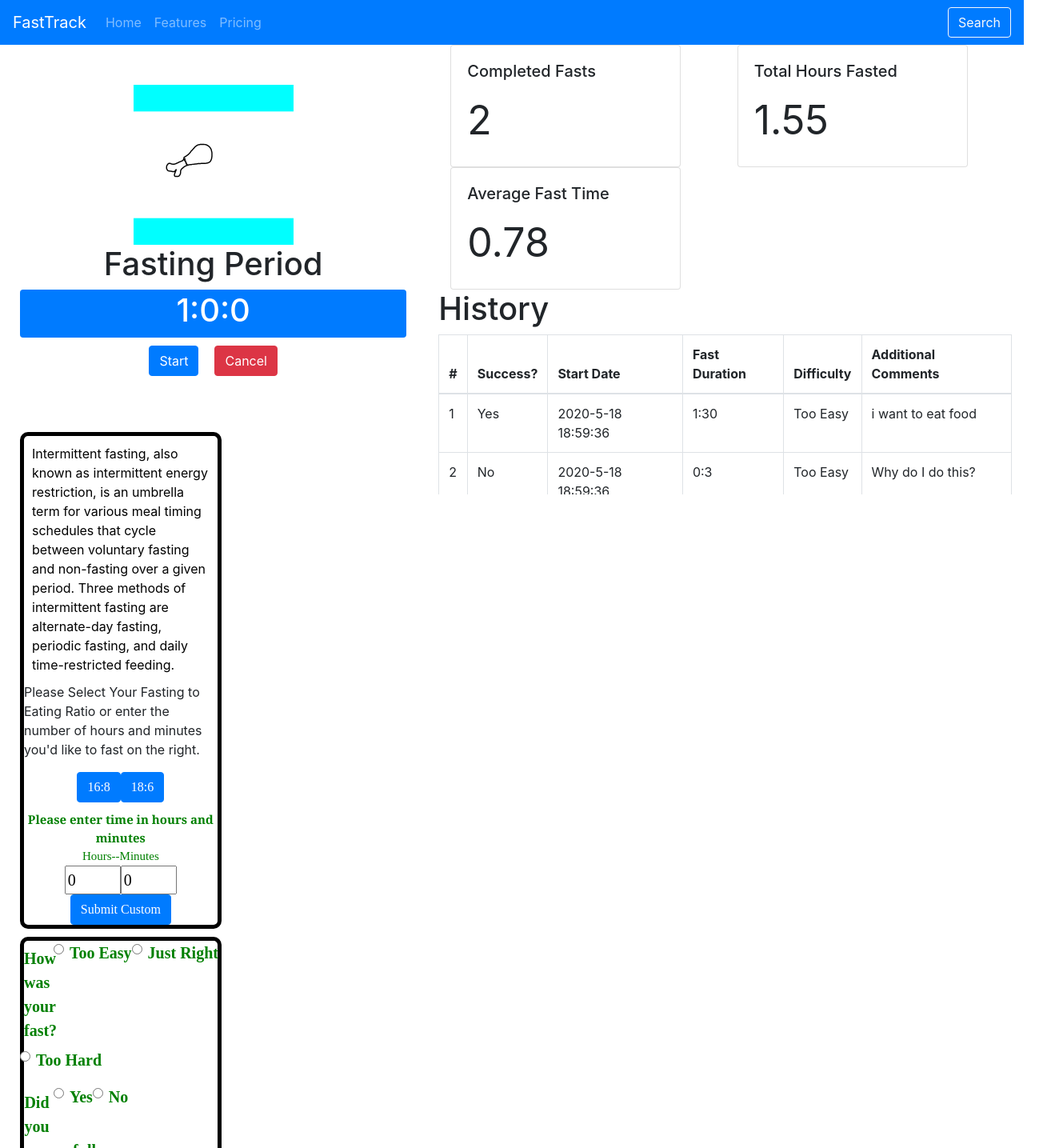
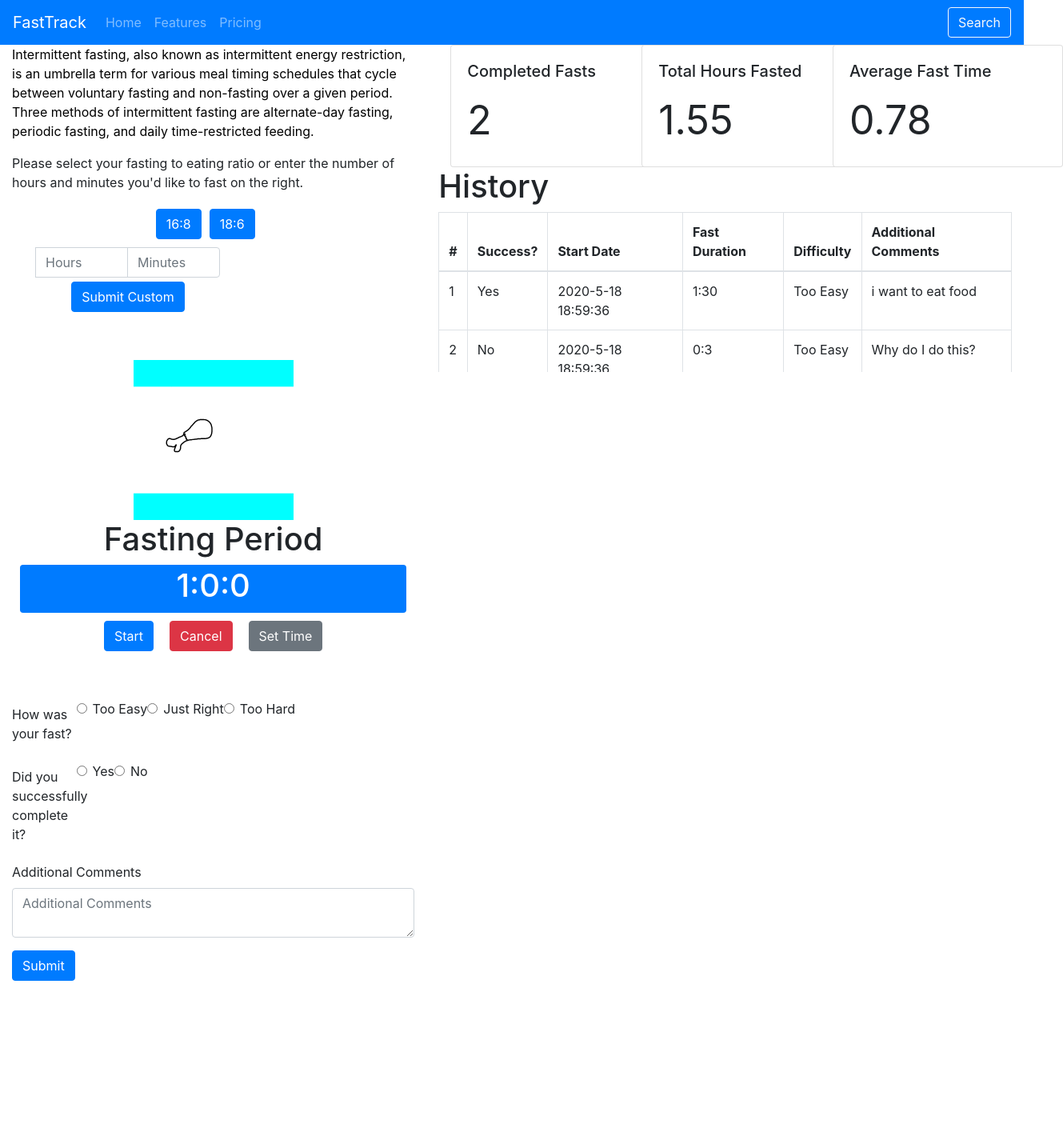
Before and after one commit to graceB-J/FastTrack_Timer, a React (Create React App) app: page / in a window 1280 px wide. Shown: the top 1435 px of the page at 80% size, 1329 px wide, since content can reach past the window. After the commit the page ends 1226 px from the top, so only its background shows below. Built offline with nearby package versions, Linux system fonts and the light colour scheme; a web font is replaced by a local one.

Commit message:
Co-authored-by: graceB-J <gb4yy@virginia.edu> Co-authored-by: K. Josiah Park <KyungjinJPark@gmail.com> Co-authored-by: Alexander Kyereboah <alex.kyereboah@gmail.com>

```diff
--- a/src/App.js
+++ b/src/App.js
@@ -78,7 +78,7 @@ class App extends React.Component {
   render() {
     return (
       <div>
-        <Navbar bg="primary" variant="dark">
+        <Navbar bg="primary" variant="dark" sticky="top">
           <Navbar.Brand href="#home">FastTrack</Navbar.Brand>
           <Nav className="mr-auto">
             <Nav.Link href="#home">Home</Nav.Link>
@@ -90,11 +90,11 @@ class App extends React.Component {
         <Container fluid>
           <Row>
             <Col sm={5}>
+              <SelectionArea handleAddFast={this.handleAddFast} />
               <Timer
                 handleFinished={this.handleFinished}
                 totalFastTime={this.state.length * 3600}
               />
-              <SelectionArea handleAddFast={this.handleAddFast} />
               <FastSurvey FastSurvey handleAddSurvey={this.handleAddSurvey} />
             </Col>
             <Col sm={7}>
--- a/src/FastSurvey.js
+++ b/src/FastSurvey.js
@@ -76,7 +76,7 @@ class FastSurvey extends React.Component {
                         </div> */}
                         <Form.Group controlId="comments">
                             <Form.Label>Additional Comments</Form.Label>
-                            <Form.Control as="textarea" rows="2" value={this.state.additionalComments} onChange={this.handleCommentChange} name="commments" required maxLength="140" placeholder="Additional Comments" />
+                            <Form.Control as="textarea" rows="2" value={this.state.additionalComments} onChange={this.handleCommentChange} name="commments" maxLength="140" placeholder="Additional Comments" required />
                         </Form.Group>
                         <Button className="Submit" onClick={() => this.props.handleAddSurvey(this.state)}> Submit </Button>
                     </Form>
--- a/src/History.js
+++ b/src/History.js
@@ -15,7 +15,7 @@ const History = (props) => {
     <div>
       <Container fluid>
         <Row>
-          <Col>
+          <Col sm={4}>
             <Card className="statCard">
               <Card.Body>
                 <Card.Title>Completed Fasts</Card.Title>
@@ -25,7 +25,7 @@ const History = (props) => {
               </Card.Body>
             </Card>
           </Col>
-          <Col>
+          <Col sm={4}>
             <Card className="statCard">
               <Card.Body>
                 <Card.Title>Total Hours Fasted</Card.Title>
@@ -39,7 +39,7 @@ const History = (props) => {
               </Card.Body>
             </Card>
           </Col>
-          <Col>
+          <Col sm={4}>
             <Card className="statCard">
               <Card.Body>
                 <Card.Title>Average Fast Time</Card.Title>
--- a/src/SelectionArea.css
+++ b/src/SelectionArea.css
@@ -1,39 +1,22 @@
 @import url('https://fonts.googleapis.com/css?family=Codystar:300&display=swap');
 
-.FastRatio {
+.FastRatioButtons {
     text-align: center;
-    margin: 0;
-    color: green;
-    font-size: 20px;
-    font-family: 'Avenir';
-    font-weight: bold;
+    margin-right: 10px;
+    padding: 5px;
 }
 
 .CustomRatio {
-    text-align: center;
-    margin: 0;
-    color: green;
-    font-size: 20px;
-    font-family: 'Avenir';
-    font-weight: bold;
-    width: fit-content;
+    padding: 5px;
+    width: 250px;
 }
 
 .InfoStyle {
-    text-align: left;
-    margin: 10px;
     color: black;
 }
 
 .SelectionAreaBox {
     height: fit-content;
-    width: 50%;
-    border: 5px rgb(0, 0, 0) solid;
-    border-radius: 10px;
-    text-align: left;
-    max-width: 35rem;
-    margin: 10px;
-
   }
 
 .buttonDisplay {
@@ -41,17 +24,9 @@
 }
 
 .Time{
-  font-size:15px;
-  text-align: center;
-  margin:0;
-  padding:0;
   font-weight: normal;
 }
 
 .Instruction {
-  margin-top: 10px;
-  margin-bottom: 1px;
-  font-family:Georgia, Times, 'Times New Roman', serif;
-  font-size: 15px;
   text-align: center;
 }
--- a/src/SelectionArea.js
+++ b/src/SelectionArea.js
@@ -1,6 +1,9 @@
 import React from 'react';
 import './SelectionArea.css';
 import Button from 'react-bootstrap/Button';
+import FormControl from 'react-bootstrap/FormControl';
+import InputGroup from 'react-bootstrap/InputGroup';
+import Container from 'react-bootstrap/Container';
 
 
 class SelectionArea extends React.Component {
@@ -19,22 +22,25 @@ class SelectionArea extends React.Component {
                 between voluntary fasting and non-fasting over a given period.
                 Three methods of intermittent fasting are alternate-day fasting,
                     periodic fasting, and daily time-restricted feeding.</p>
-                <p>Please Select Your Fasting to Eating Ratio or enter the number of hours and minutes you'd like to fast on the right. </p>
-                <div className="FastRatio">
-                    <Button className="FastRatio" onClick={() => this.props.handleAddFast(16)}> 16:8 </Button>
-                    <Button className="FastRatio" onClick={() => this.props.handleAddFast(18)}> 18:6 </Button>
+                <p>Please select your fasting to eating ratio or enter the number of hours and minutes you'd like to fast on the right. </p>
+                <div className="FastRatioButtons">
+                    <Container>
+                        <Button className="FastRatioButtons" onClick={() => this.props.handleAddFast(16)}> 16:8 </Button>
+                        <Button className="FastRatioButtons" onClick={() => this.props.handleAddFast(18)}> 18:6 </Button>
                         <div className="CustomRatio">
                             <div>
-                            <p className="Instruction">Please enter time in hours and minutes</p>
-                            <p className="Time">Hours--Minutes</p>
-                            <input type="number" id="hours" name="hours" required minLength="1" required maxLength="2" required max="23" min="0" placeholder="Hr" defaultValue="0" />
-                            <input type="number" id="minutes" name="minutes" required minLength="1" required maxLength="2" required max="59" min="0" placeholder="Min" defaultValue="0" />
+                                <InputGroup className="CustomRatio">
+                                    <InputGroup.Prepend>
+                                    </InputGroup.Prepend>
+                                    <FormControl type="number" id="hours" name="hours" required minLength="1" required maxLength="2" required max="23" min="0" placeholder="Hours" />
+                                    <FormControl type="number" id="minutes" name="minutes" required minLength="1" required maxLength="2" required max="59" min="0" placeholder="Minutes" />
+                                </InputGroup>
                             </div>
-
                             <div>
                                 <Button className="Submit" onClick={() => this.props.handleAddFast(parseInt(document.getElementById("minutes").value) / 60.0 + parseInt(document.getElementById("hours").value))}> Submit Custom </Button>
                             </div>
                         </div>
+                    </Container>
                 </div>
             </div>
         );
--- a/src/TimerComponents.css
+++ b/src/TimerComponents.css
@@ -1,7 +1,3 @@
-.startButton{
+.timerButton {
     margin: 10px;
 }
-
-.cancelButton{
-    margin: 10px;
-}
--- a/src/TimerComponents.js
+++ b/src/TimerComponents.js
@@ -1,6 +1,8 @@
 import React from "react";
 
 import Button from "react-bootstrap/Button";
+import OverlayTrigger from "react-bootstrap/OverlayTrigger";
+import Popover from "react-bootstrap/Popover";
 
 import './TimerComponents.css'
 
@@ -18,12 +20,26 @@ const TimerButton = (props) => {
   const { handleStart, handleCancel } = props;
   return (
     <div>
-      <Button className="startButton" id="start" onClick={handleStart}>
+      <Button className="timerButton" id="start" onClick={handleStart}>
         Start
       </Button>
-      <Button className="cancelButton" variant="danger" onClick={handleCancel}>Cancel</Button>
+      <Button className="timerButton" variant="danger" onClick={handleCancel}>Cancel</Button>
+      <OverlayTrigger
+        trigger="click"
+        key="bottom"
+        placement="bottom"
+        overlay={
+          <Popover id="popover-positioned-bottom">
+            <Popover.Title as="h3">Set Fast Length</Popover.Title>
+            <Popover.Content>
+              <strong>Holy guacamole!</strong> Check this info.
+            </Popover.Content>
+          </Popover>
+        }
+      >
+        <Button className="timerButton" variant="secondary">Set Time</Button>
+      </OverlayTrigger>{' '}
     </div>
   );
 };
-
-export {Countdown, TimerButton};
+export { Countdown, TimerButton };
```
Lines whose indentation alone changed are shown as unchanged.
